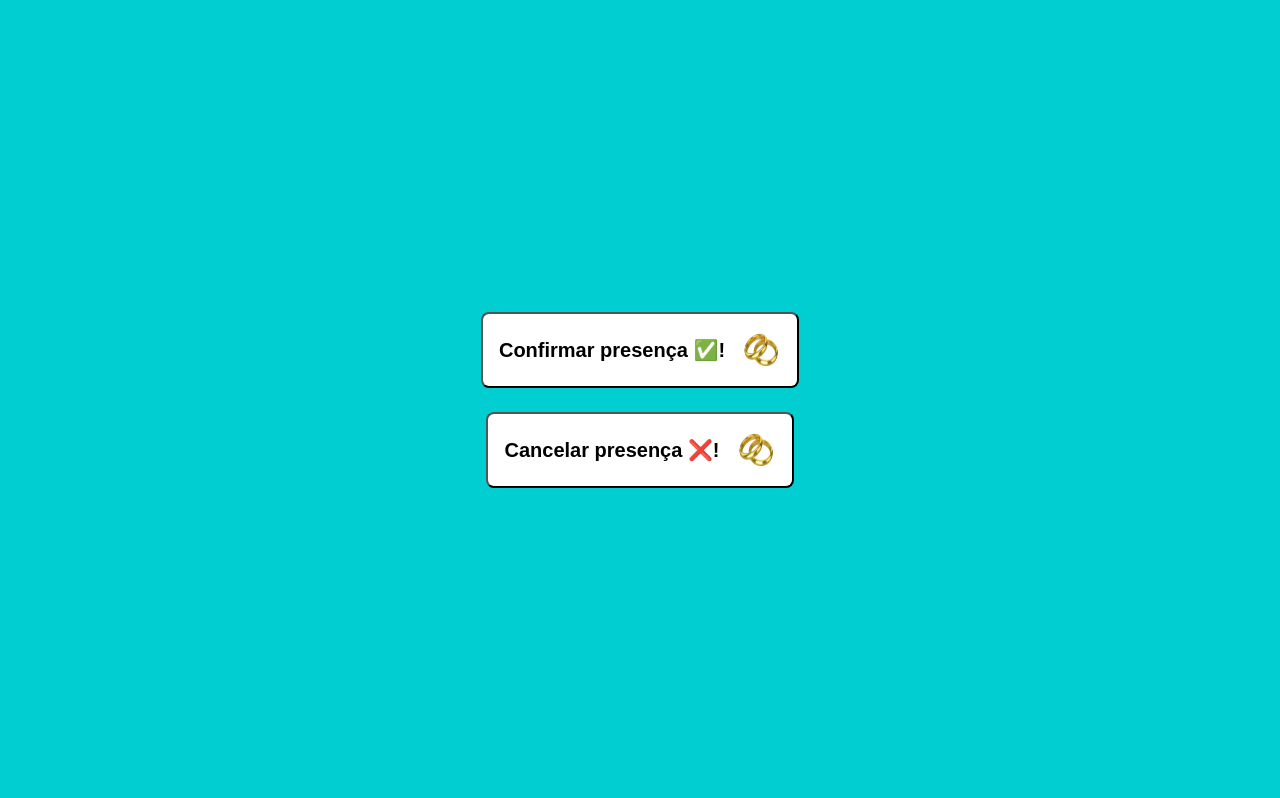
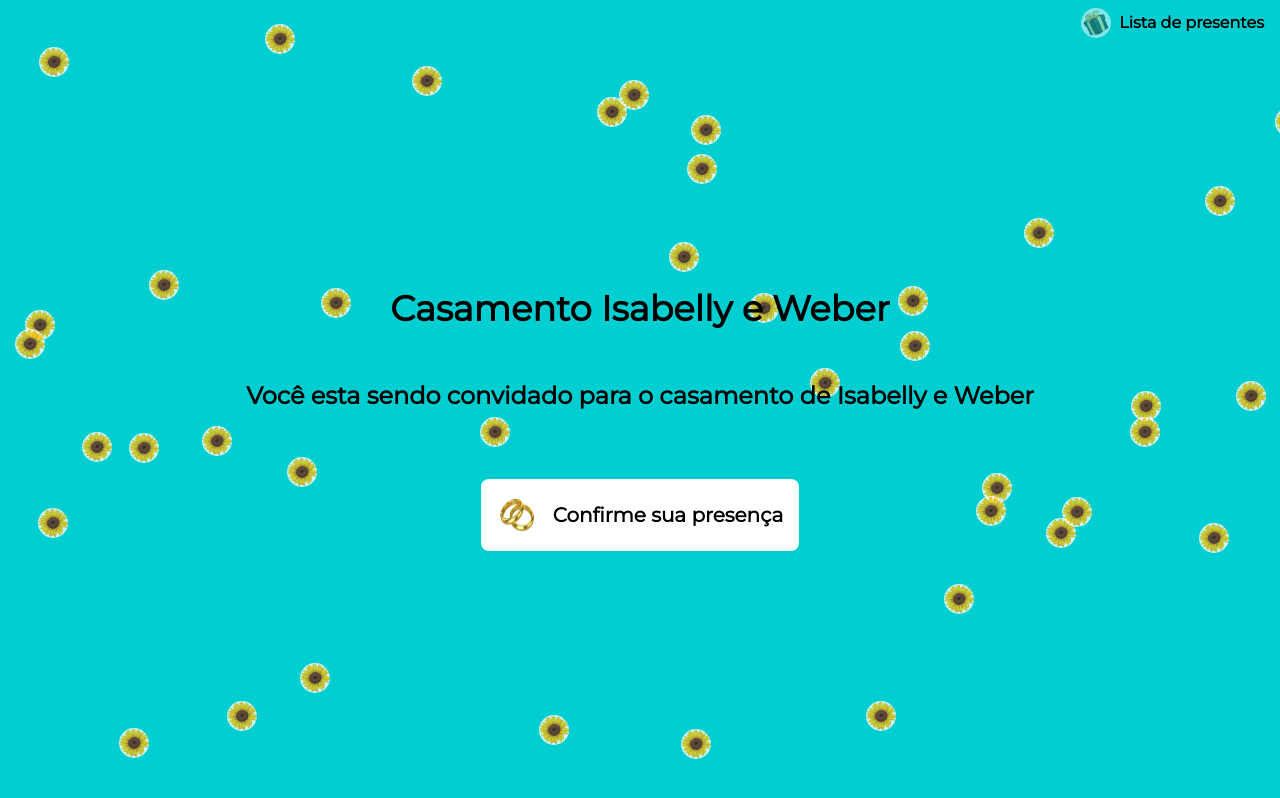
Before and after one commit to Webermanoel/IsabellyWeberCasamento, a plain HTML site: page index.html in a window 1280 px wide. Drawn offline with Linux system fonts and the light colour scheme.

Commit message:
Subindo atualização

```diff
--- a/index.html
+++ b/index.html
@@ -1,29 +1,34 @@
 <!DOCTYPE html>
-<html lang="en">
+<html lang="pt-br">
 <head>
     <meta charset="UTF-8">
     <meta name="viewport" content="width=device-width, initial-scale=1.0">
-    <title>Confirmação</title>
+    <title>Casamento Isabelly e Weber</title>
     <link rel="stylesheet" href="style.css">
 </head>
 <body>
+
+        <div class="girassol-container"></div>
         <main class="apresentacao">
+            <h1 class="titulo_pricipal"><strong>Casamento</strong> Isabelly e Weber</h1>
+            <p class="intro_ducao">Você esta sendo convidado para o casamento de
+                Isabelly e Weber</p>
+
                 <div>
-            <button class="apresentacao__links__navegacao" type="button"
-            onclick="myFunction()">Confirmar presença ✅!
-        <img class="apresentacao__links__imagem" src="images/alianças.jpg" alt="icon alianca">
-    </button>
+                    <a class="link_navegacao" href="presentes.html">
+                        <img class="link_imagem" src="images/presente.jpg" alt="icon">
+                        Lista de presentes
+                    </a>
                 </div>
                 <div>
-            <button class="apresentacao__links__navegacao" type="button"
-            onclick="myFunction()">Cancelar presença ❌!
+                    <a class="apresentacao__links__navegacao" href="confirmar.html">
                         <img class="apresentacao__links__imagem" src="images/alianças.jpg" alt="icon alianca">
-    </button>
+                        Confirme sua presença
+                    </a>
                 </div>
 
         </main>
 
-    <script src="confirmar.js" defer></script>
-
+        <script src="index.js" defer></script>
 </body>
 </html>
```
Lines whose indentation alone changed are shown as unchanged.
